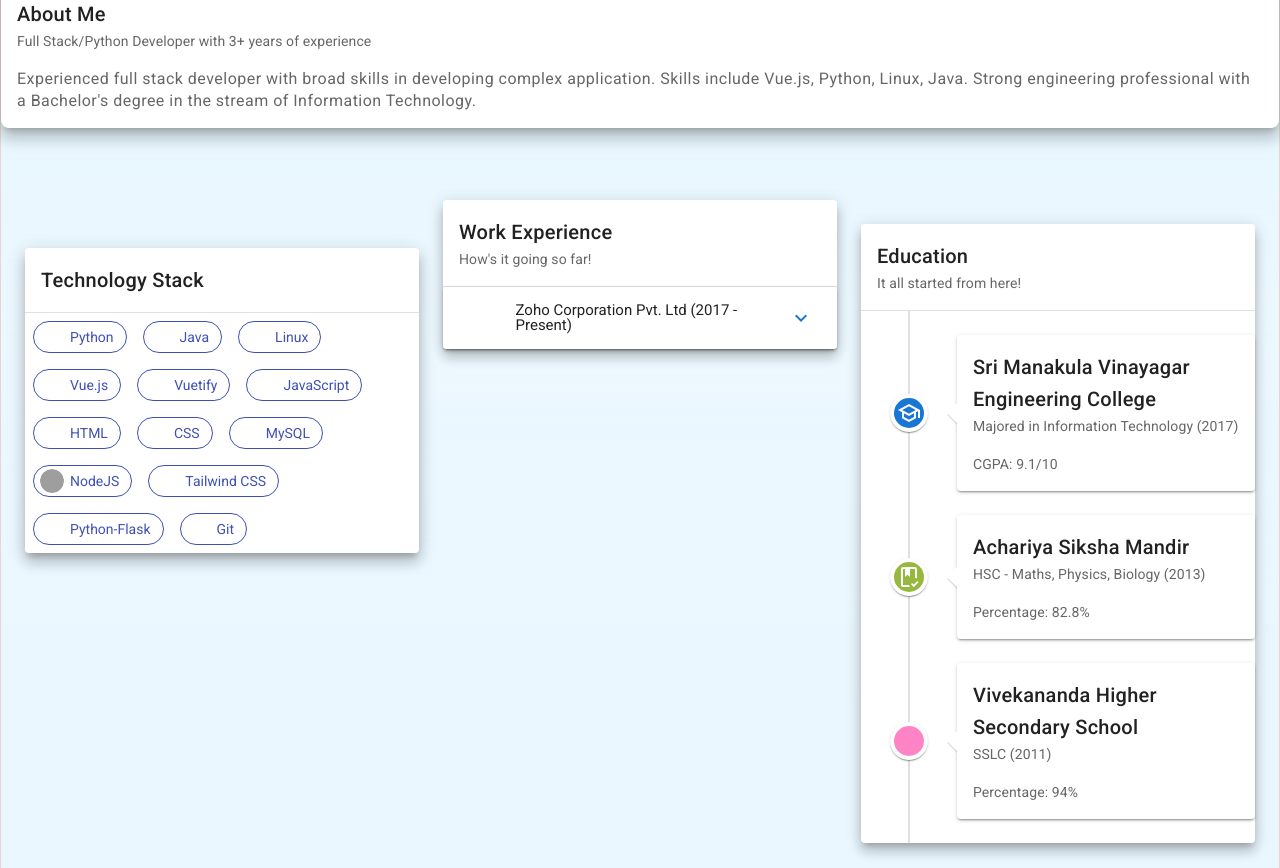
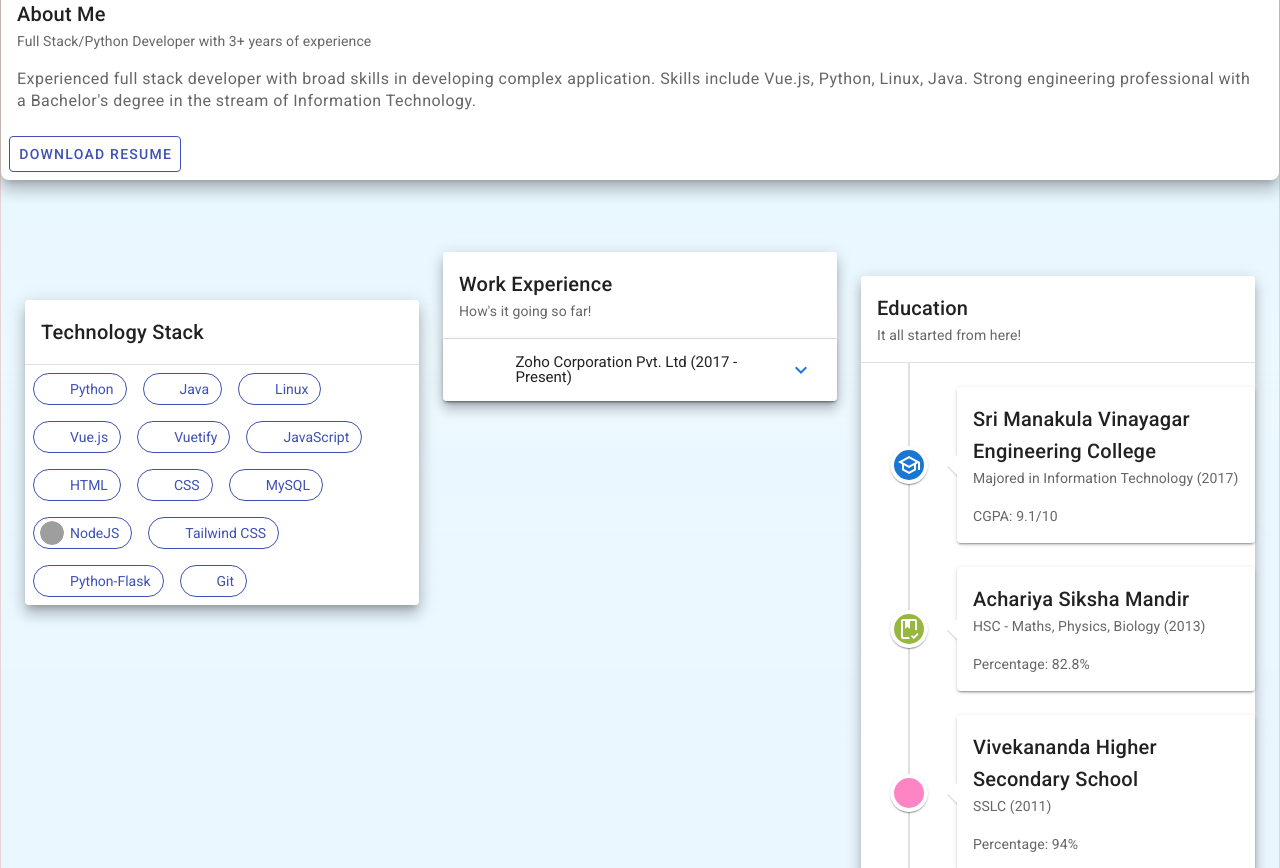
Before and after one commit to syogaraj/personal-portfolio, a Vue app: page /#/home in a window 1280 px wide. Shown: the part 1400-2268 px from the top of the page. Built offline with nearby package versions, Linux system fonts and the light colour scheme; grey boxes are pictures that could not be loaded.

Commit message:
added download resume button

```diff
--- a/src/components/AboutMe.vue
+++ b/src/components/AboutMe.vue
@@ -14,6 +14,11 @@
 				Strong engineering professional with a Bachelor's degree in the
 				stream of Information Technology.
 			</v-card-text>
+			<v-card-actions  class="tw-justify-center">
+				<v-btn outlined color="indigo" @click="downloadResume()"
+					>Download Resume</v-btn
+				>
+			</v-card-actions>
 		</v-card>
 		<div id="comprehensiveStack">
 			<div id="techStack" class="comprehensiveDiv">
@@ -35,6 +40,11 @@ import EducationTimeline from "./EducationTimeline.vue";
 import WorkExperience from "./WorkExperience.vue";
 export default {
 	components: { TechStack, EducationTimeline, WorkExperience },
+	methods: {
+		downloadResume() {
+			window.open(require('../assets/pdf/Yogaraj_Resume.pdf'), '_blank');
+		}
+	}
 };
 </script>
 
```
